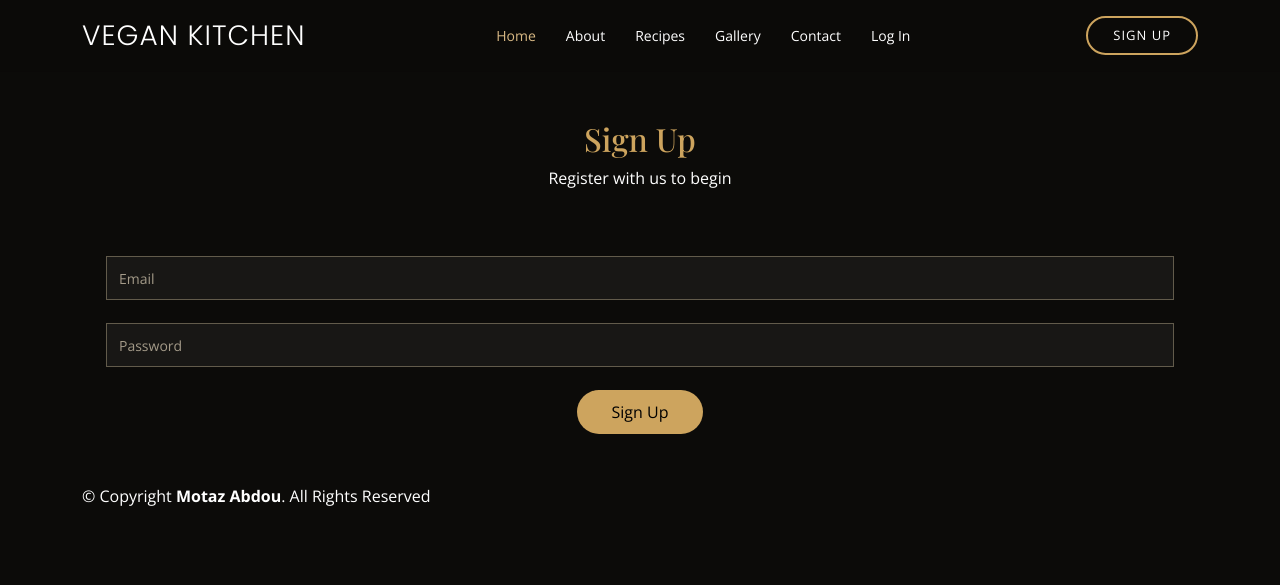
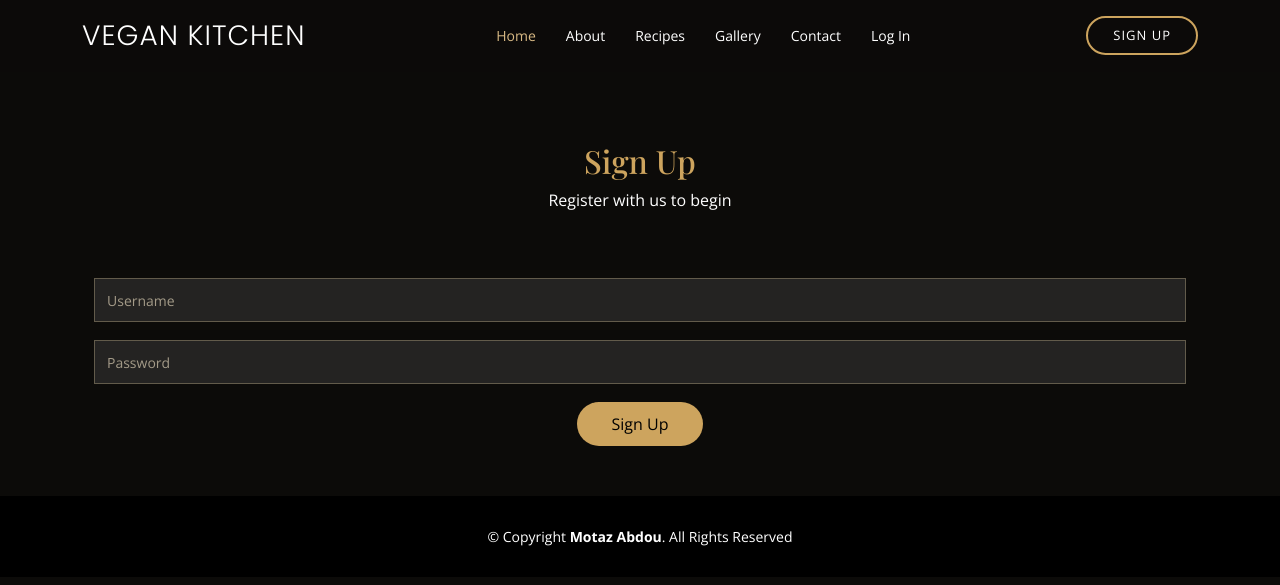
Before and after one commit to moutaz3003/veggie-planet, a Flask app: page /signup in a window 1280 px wide. Shown: the top 585 px of the page. Run offline with Flask 2, Linux system fonts and the light colour scheme; some libraries are stand-ins or nearby versions; some web fonts are replaced.

Commit message:
Add Sign Up functionality

```diff
--- a/app.py
+++ b/app.py
@@ -29,6 +29,24 @@ def home():
 
 @app.route("/signup", methods=["GET", "POST"])
 def signup():
+    if request.method == "POST":
+        #Check if the username already exists
+        existing_user = mongo.db.users.find_one(
+            {"username": request.form.get("username").lower()})
+
+        if existing_user:
+            flash("Username already exists")
+            return redirect(url_for("signup"))
+
+        register = {
+            "username": request.form.get("username").lower(),
+            "password": generate_password_hash(request.form.get("password"))
+        }
+        mongo.db.users.insert_one(register)
+
+        #put the new user in a session cookie
+        session["user"] = request.form.get("username").lower()
+        flash("Sign Up Successful!")
     return render_template("signup.html")
 
 
--- a/static/css/style.css
+++ b/static/css/style.css
@@ -27,6 +27,15 @@ h6 {
     font-family: "Playfair Display", serif;
 }
 
+.flash-messages {
+    text-align: center;
+    background-color: #cda45e;
+    color: black;
+}
+
+.flash-messages p {
+    padding: 20px 0;
+}
 
 /*--------------------------------------------------------------
 # Preloader
@@ -329,7 +338,7 @@ h6 {
 --------------------------------------------------------------*/
 
 .signup .container {
-    padding-top: 120px;
+    padding-top: 70px;
     padding-bottom: 50px;
 }
 
@@ -356,48 +365,48 @@ h6 {
     color: #bab3a6;
 }
 
-.signup .email-form {
+.signup .signup-form {
     width: 100%;
 }
 
-.signup .email-form .form-group {
+.signup .signup-form .form-group {
     padding-bottom: 8px;
 }
 
-.signup .email-form input {
+.signup .signup-form input {
     border-radius: 0;
     box-shadow: none;
     font-size: 14px;
     background: #0c0b09;
     border-color: #625b4b;
     color: white;
-    margin-bottom: 15px;
+    margin-bottom: 10px;
 }
 
-.signup .email-form input::-webkit-input-placeholder,
-.signup .email-form textarea::-webkit-input-placeholder {
+.signup .signup-form input::-webkit-input-placeholder,
+.signup .signup-form textarea::-webkit-input-placeholder {
     color: #a49b89;
 }
 
-.signup .email-form input::-moz-placeholder,
-.signup .email-form textarea::-moz-placeholder {
+.signup .signup-form input::-moz-placeholder,
+.signup .signup-form textarea::-moz-placeholder {
     color: #a49b89;
 }
 
-.signup .email-form input::placeholder {
+.signup .signup-form input::placeholder {
     color: #a49b89;
 }
 
-.signup .email-form input:focus {
+.signup .signup-form input:focus {
     border-color: #cda45e;
 }
 
-.signup .email-form input {
+.signup .signup-form input {
     height: 44px;
-    background-color: rgba(255,255,255,0.05);
+    background-color: rgba(255,255,255,0.1);
 }
 
-.signup .email-form button[type="submit"] {
+.signup .signup-form button[type="submit"] {
     background: #cda45e;
     border: 0;
     padding: 10px 35px;
@@ -406,6 +415,29 @@ h6 {
     border-radius: 50px;
 }
 
-.signup .email-form button[type="submit"]:hover {
+.signup .signup-form button[type="submit"]:hover {
     background: #d3af71;
 }
+
+/*--------------------------------------------------------------
+# Footer
+--------------------------------------------------------------*/
+
+#footer {
+    background: black;
+    padding: 0 0 30px 0;
+    color: #fff;
+    font-size: 14px;
+}
+
+#footer .copyright {
+    text-align: center;
+    padding-top: 30px;
+}
+
+#footer .credits {
+    padding-top: 10px;
+    text-align: center;
+    font-size: 13px;
+    color: #fff;
+}
--- a/templates/base.html
+++ b/templates/base.html
@@ -21,13 +21,19 @@
         rel="stylesheet">
 
     <!-- Vendor CSS Files -->
-    <link href="{{ url_for('static', filename='vendor/animate.css/animate.min.css') }}" rel="stylesheet" type="text/css">
+    <link href="{{ url_for('static', filename='vendor/animate.css/animate.min.css') }}" rel="stylesheet"
+        type="text/css">
     <link href="{{ url_for('static', filename='vendor/aos/aos.css') }}" rel="stylesheet" type="text/css">
-    <link href="{{ url_for('static', filename='vendor/bootstrap/css/bootstrap.min.css') }}" rel="stylesheet" type="text/css">
-    <link href="{{ url_for('static', filename='vendor/bootstrap-icons/bootstrap-icons.css') }}" rel="stylesheet" type="text/css">
-    <link href="{{ url_for('static', filename='vendor/boxicons/css/boxicons.min.css') }}" rel="stylesheet" type="text/css">
-    <link href="{{ url_for('static', filename='vendor/glightbox/css/glightbox.min.css') }}" rel="stylesheet" type="text/css">
-    <link href="{{ url_for('static', filename='vendor/swiper/swiper-bundle.min.css') }}" rel="stylesheet" type="text/css">
+    <link href="{{ url_for('static', filename='vendor/bootstrap/css/bootstrap.min.css') }}" rel="stylesheet"
+        type="text/css">
+    <link href="{{ url_for('static', filename='vendor/bootstrap-icons/bootstrap-icons.css') }}" rel="stylesheet"
+        type="text/css">
+    <link href="{{ url_for('static', filename='vendor/boxicons/css/boxicons.min.css') }}" rel="stylesheet"
+        type="text/css">
+    <link href="{{ url_for('static', filename='vendor/glightbox/css/glightbox.min.css') }}" rel="stylesheet"
+        type="text/css">
+    <link href="{{ url_for('static', filename='vendor/swiper/swiper-bundle.min.css') }}" rel="stylesheet"
+        type="text/css">
 
     <!-- Template Main CSS File -->
     <link href="{{ url_for('static', filename='css/style.css') }}" rel="stylesheet" type="text/css">
@@ -37,7 +43,7 @@
 <body>
 
     <!-- ======= Header ======= -->
-    <header id="header" class="fixed-top d-flex align-items-cente">
+    <header id="header" class="d-flex align-items-center">
         <div class="container-fluid container-xl d-flex align-items-center justify-content-lg-between">
 
             <h1 class="logo me-auto me-lg-0"><a href="{{ url_for('home') }}">Vegan Kitchen</a></h1>
@@ -58,23 +64,24 @@
 
         </div>
     </header>
-    <!-- End Header -->
 
-    <section id="hero" class="d-flex align-items-center">
-        <div class="container position-relative text-center text-lg-start" data-aos="zoom-in" data-aos-delay="100">
-            <div class="row">
+    <!-- ======= Flash Messaages ======= -->
+    <section class="flash-messages">
+        {% with messages = get_flashed_messages() %}
+            {% if messages %}
+                {% for message in messages %}
+                    <p>{{ message }}</p>
+                {% endfor %}
+            {% endif %}
+        {% endwith %}
+    </section>
+    <!-- ====== End Flash Messages ========-->
 
-                {% block content %}
+    <main class="container">
+        {% block content %}
 
-                {% endblock %}
-
-            </div>
-        </div>
-    </section>
-
-
-
-
+        {% endblock %}
+    </main>
 
     <footer id="footer">
         <div class="container">
--- a/templates/signup.html
+++ b/templates/signup.html
@@ -14,15 +14,24 @@
 
     <div class="container" data-aos="fade-up">
 
-        <div class="col-lg-12 mt-5 mt-lg-0">
+        <div class="col-lg-12 mt-0 mt-lg-0">
 
-            <form action="" method="POST" role="form" class="signup-form email-form">
+            <form action="{{ url_for('signup') }}" method="POST" role="form"
+            class="signup-form email-form needs-validation" novalidate>
+
+                <!-- Username field -->
                 <div class="row">
                     <div class="col-md-12 form-group mt-3 mt-md-0">
-                        <input type="email" class="form-control" name="email" id="email" placeholder="Email" required>
+                        <input type="text" class="form-control" name="username" id="username"
+                        minlength="5" maxlength="20" pattern="^[a-zA-Z0-9]{5,20}$" placeholder="Username" required>
+                        <div class="invalid-feedback">Username cannot be blank or contain spaces</div>
                     </div>
+
+                    <!-- Password field -->
                     <div class="col-md-12 form-group">
-                        <input type="password" name="password" class="form-control" id="password" placeholder="Password" required>
+                        <input type="password" name="password" class="form-control" id="password"
+                        minlength="5" maxlength="20" pattern="^[a-zA-Z0-9]{5,20}$" placeholder="Password" required>
+                        <div class="invalid-feedback">Password cannot be blank or contain spaces</div>
                     </div>
                 </div>
 
```
Also changed, not shown: static/js/main.js (+1 -7 lines).
